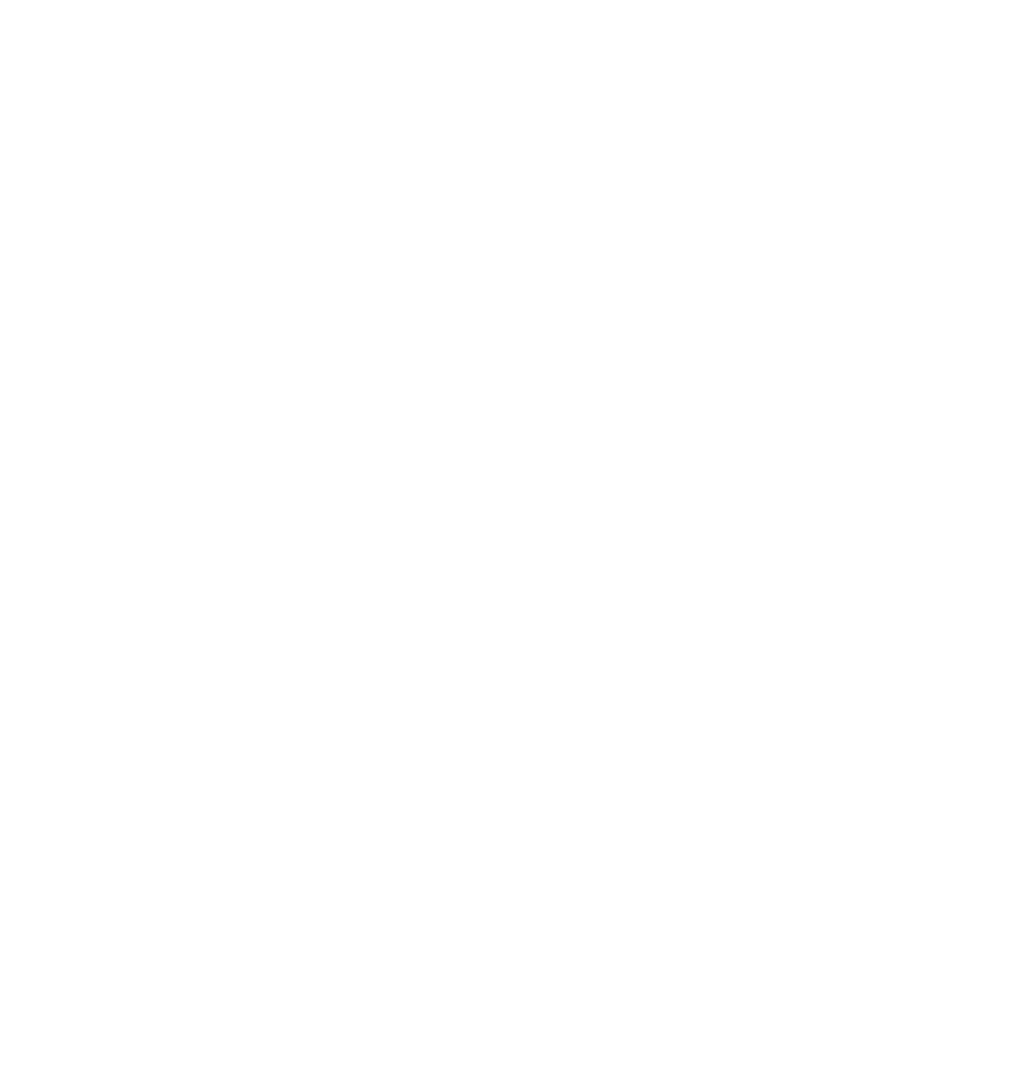
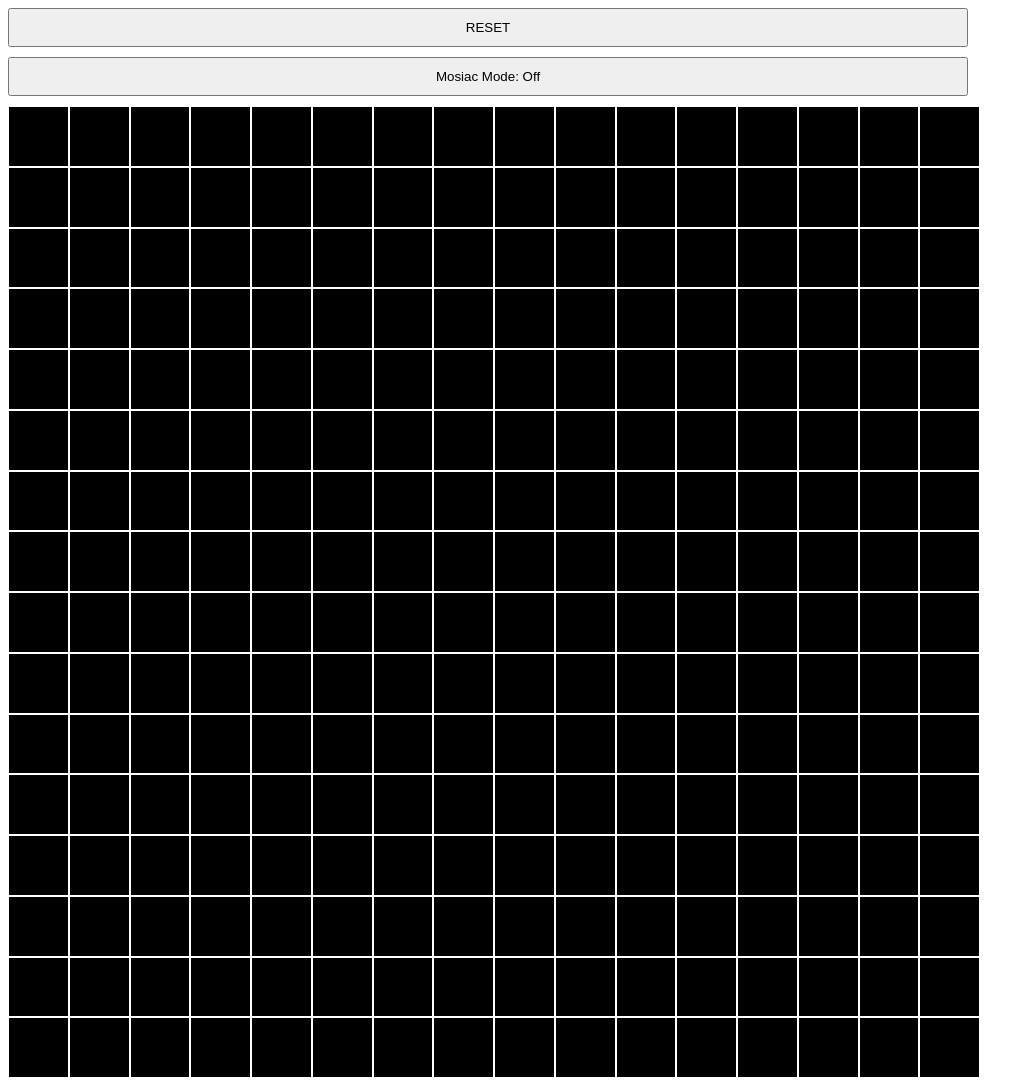
Before and after one commit to jjb-str/etch, a plain HTML site: page index.html in a window 1280 px wide. Shown: the whole page, without its empty margins (0-1034 px from the left). Before the commit the page ends 800 px from the top, so only its background shows below. Drawn offline with Linux system fonts and the light colour scheme.

Commit message:
Add etch code

```diff
--- a/script.js
+++ b/script.js
@@ -0,0 +1,78 @@
+const container = document.querySelector('#container');
+
+let gridSize = 16;
+let mosiacMode = false;
+
+function reset() {
+    let squares = document.querySelectorAll('.grid');
+    squares.forEach((square) => square.style = 'color:black;')
+    gridSize = parseInt(prompt('Enter new size grid', '16'));
+    if (checkIfValid(gridSize)) {
+        deleteGrid()
+        makeGrid(gridSize)
+    }
+    else {
+        return;
+    }
+
+}
+
+function checkIfValid(size) {
+    if ((size > 0) && (size <= 100)){
+        return true;
+    } else {
+        alert('Invalid Input! Size must be between 1-100');
+        return false;
+    }
+}
+
+function makeGrid(GRID_SIZE) {
+    let gridWidth = 940 / gridSize
+    for (let i = 0;  i < GRID_SIZE; i++) {
+        const row = document.createElement('div')
+        row.classList.add('row');
+        container.appendChild(row)
+        for(let i = 0; i < GRID_SIZE; i++) {
+            let grid = document.createElement('div');
+            grid.classList.add('grid');
+            grid.style = `width:${gridWidth}px; height:${gridWidth}px;`;
+            grid.addEventListener('mouseover', function (e) { e.target.style.background = mosiacMode? randomColor() : 'blue'; console.log(randomColor())})
+            row.appendChild(grid);
+        }
+    }
+}
+
+function randomColor() {
+    ranNum = Math.floor(Math.random() * 4);
+    switch(ranNum) {
+        case 0: return '#e7eaf6';
+        case 1: return '#a2a8d3';
+        case 2: return '#38598b';
+        case 3: return '#113f67';
+    }
+}
+
+function deleteGrid(){
+    squares = document.querySelectorAll('.row');
+    squares.forEach((row) => row.remove())
+}
+
+function toggleMosiac(mosiacButton) {
+    mosiacMode? mosiacMode = false : mosiacMode = true;
+    mosiacButton.textContent = `Mosiac Mode: ${mosiacMode? 'On' : 'Off'}`
+}
+
+resetButton = document.createElement('button');
+resetButton.classList.add('reset-btn');
+resetButton.textContent = 'RESET'
+resetButton.addEventListener('click', function () {reset()})
+container.appendChild(resetButton);
+
+mosiacButton = document.createElement('button');
+mosiacButton.classList.add('mosiac-btn');
+
+mosiacButton.addEventListener('click', function () {toggleMosiac(mosiacButton)})
+mosiacButton.textContent = `Mosiac Mode: ${mosiacMode? 'On' : 'Off'}`
+container.appendChild(mosiacButton);
+
+makeGrid(gridSize);
--- a/style.css
+++ b/style.css
@@ -0,0 +1,22 @@
+#container {
+    display: flex;
+    flex-direction: column;
+    max-width: 960;
+}
+
+.row {
+    display: flex;
+    flex-direction: row;
+}
+
+.grid {
+    background-color: black;
+    margin: 1px;
+}
+
+.reset-btn,
+.mosiac-btn {
+    padding: 10px;
+    width: 960px;
+    margin-bottom: 10px;
+}
```
Also changed, not shown: index.html (+0 -1 lines).
